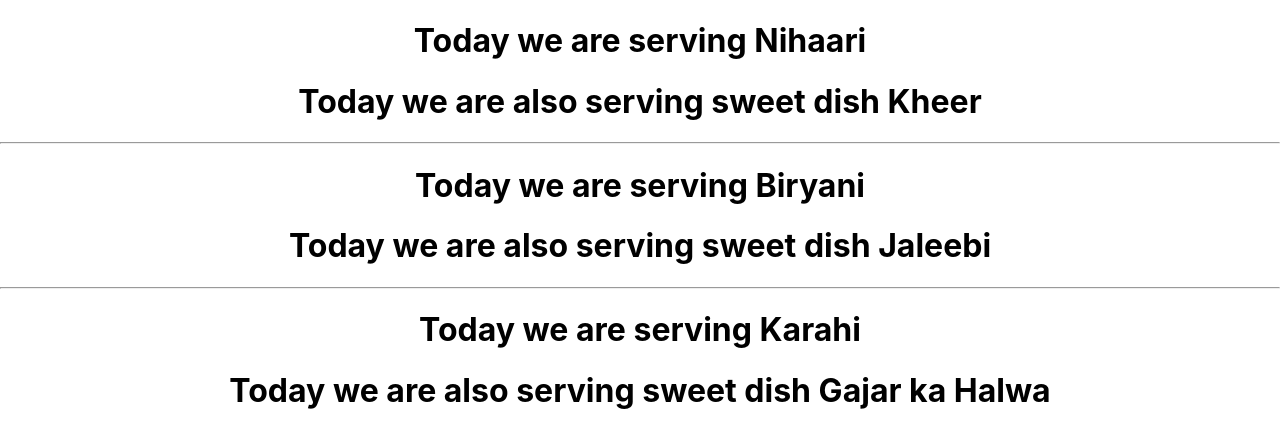
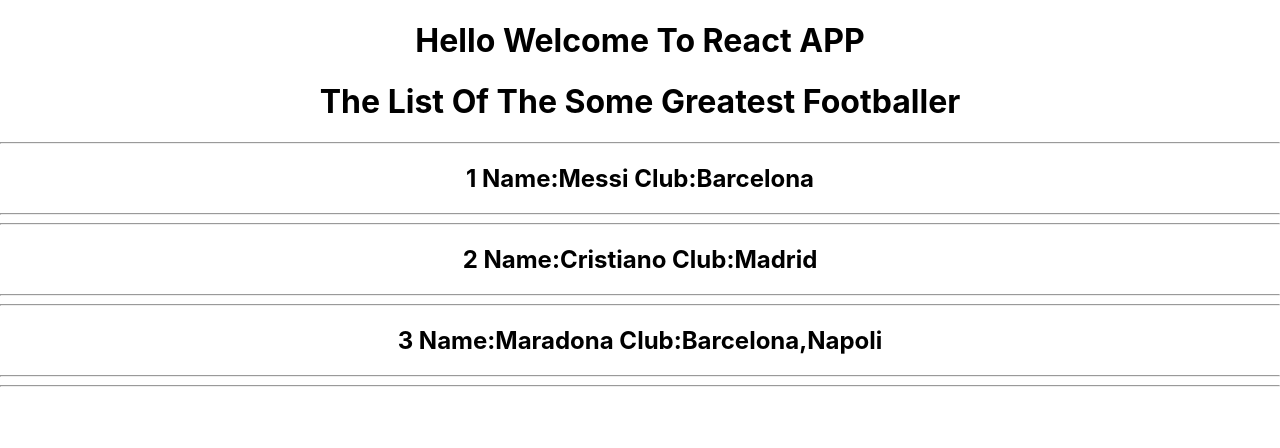
Before and after one commit to SaadMS10/saad-bootcamp, a React (Create React App) app: page / in a window 1280 px wide. Shown: the top 448 px of the page. Built offline with nearby package versions, Linux system fonts and the light colour scheme.

Commit message:
Footballer File Added

```diff
--- a/src/App.js
+++ b/src/App.js
@@ -1,15 +1,19 @@
 import React from 'react';
 import './App.css';
-import Dinner from './dinner.js';
+import Footballer from './footballer.js';
 function App() {
   return (
     <div className='App'>
-      {/* <Dinner></Dinner> */}
-      <Dinner dishName='Nihaari' sweetDish='Kheer' />
+      <h1>Hello Welcome To React APP</h1>
+      <h1>The List Of The Some Greatest Footballer</h1>
       <hr />
-      <Dinner dishName='Biryani' sweetDish='Jaleebi' />
+      {/* <Footbller></Footballer> */}
+      <Footballer no="1" Name="Messi"  Club="Barcelona"/>
       <hr />
-      <Dinner dishName='Karahi' sweetDish='Gajar ka Halwa' />
+      <Footballer no="2" Name="Cristiano"  Club="Madrid"/>
+      <hr />
+      <Footballer no="3" Name="Maradona"  Club="Barcelona,Napoli"/>
+      <hr />
     </div>
   );
 }
--- /dev/null
+++ b/src/footballer.js
@@ -0,0 +1,12 @@
+import React from 'react';
+function Footballer(props) {
+  return (
+    <div>
+
+      <h2>{props.no} Name:{props.Name} Club:{props.Club}</h2>
+      <hr/>
+
+    </div>
+  );
+}
+export default Footballer;
```
